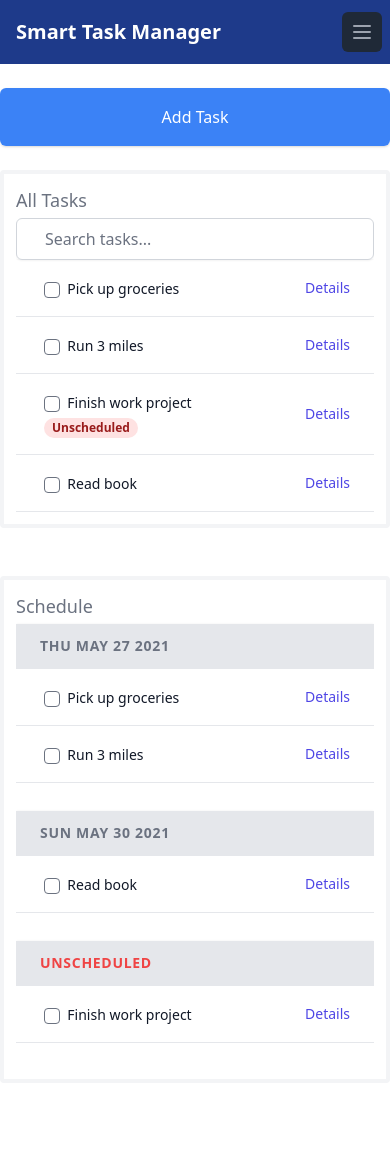
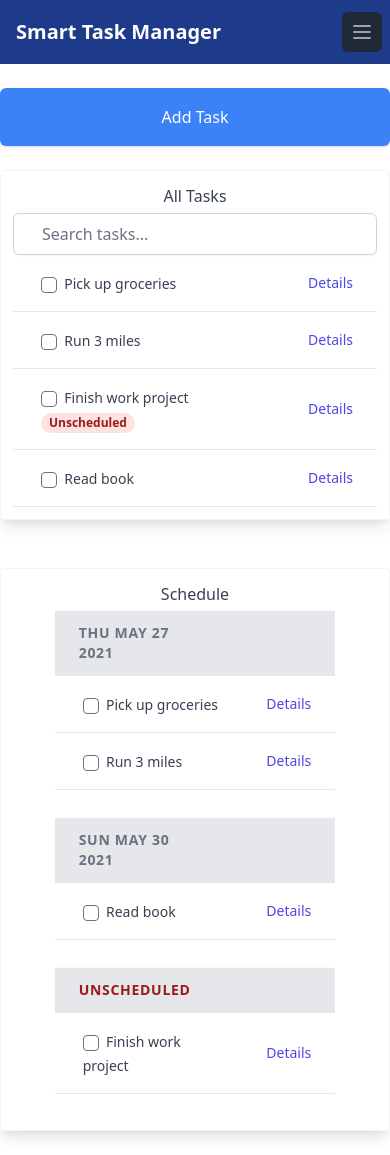
Before and after one commit to chase-mortensen/smart-task-manager, a Vue app in the folder smart-task-manager-app/: page / in a window 390 px wide. Before the commit the page ends 1107 px from the top, so only its background shows below. Built offline with nearby package versions, Linux system fonts and the light colour scheme.

Commit message:
Adding some more styling/responsive changes

```diff
--- a/smart-task-manager-app/src/App.vue
+++ b/smart-task-manager-app/src/App.vue
@@ -19,10 +19,10 @@
         </button>
       </div>
       <div class="grid 2xl:grid-cols-2 sm:grid-cols-1">
-        <div class="max-w-7xl 2xl:min-w-min sm:min-w-full 2xl:ml-auto py-6 sm:px-6 2xl:pl-8 2xl:pr-4 2xl:w-5/6">
-          <div class="rounded border-4 border-gray-100 sm:shadow-lg">
+        <div class="max-w-7xl 3xl:min-w-min sm:min-w-full 2xl:ml-auto py-6 sm:px-6 2xl:pl-8 2xl:pr-4">
+          <div class="rounded border border-gray-100 shadow-lg hover:shadow-xl transition duration-500 ease-in-out">
             <div class="px-3 py-3">
-              <span class="text-lg text-gray-500">
+              <span class="text-gray-700 whitespace-nowrap w-full flex items-center justify-center border border-transparent text-base font-medium">
                 All Tasks
               </span>
               <TaskList />
@@ -30,11 +30,11 @@
           </div>
         </div>
         <!-- <div class="max-w-7xl xl:min-w-min sm:min-w-full xl:mr-auto py-6 sm:px-6 xl:pr-8 xl:pl-4"> -->
-        <div class="max-w-7xl sm:min-w-full 2xl:min-w-min 2xl:mr-auto py-6 sm:px-6 2xl:pr-8 2xl:pl-4 2xl:w-5/6">
+        <div class="max-w-7xl sm:min-w-full 3xl:min-w-min 2xl:mr-auto py-6 sm:px-6 2xl:pr-8 2xl:pl-4">
           <!-- <h2>&nbsp;Schedule</h2> -->
-          <div class="rounded border-4 border-gray-100 sm:shadow-lg">
-            <div class="px-3 py-3">
-              <span class="text-lg text-gray-500">
+          <div class="rounded border border-gray-100 shadow-lg hover:shadow-xl transition duration-500 ease-in-out">
+            <div class="px-3 py-3 justify-items-center">
+              <span class="text-gray-700 whitespace-nowrap w-full flex items-center justify-center border border-transparent text-base font-medium">
                 Schedule
               </span>
               <Schedule />
--- a/smart-task-manager-app/src/components/ScheduleDay.vue
+++ b/smart-task-manager-app/src/components/ScheduleDay.vue
@@ -13,7 +13,7 @@
                 <th v-if="date !== 'unscheduled'" scope="colgroup" class="px-6 py-3 text-left text-sm font-big text-gray-500 uppercase tracking-wider w-1/2">
                   {{ formatDate(date) }}
                 </th>
-                <th v-else scope="colgroup" class="px-6 py-3 text-left text-sm font-big text-red-500 uppercase tracking-wider w-1/3">
+                <th v-else scope="colgroup" class="px-6 py-3 text-left text-sm font-big text-red-800 uppercase tracking-wider w-1/3">
                   Unscheduled
                 </th>
                 <th v-show="!state.isMobile" class="w-1/3"></th>
--- a/smart-task-manager-app/src/components/ScheduleDayItem.vue
+++ b/smart-task-manager-app/src/components/ScheduleDayItem.vue
@@ -6,7 +6,7 @@
         <div class="ml-4">
           <!-- {{ this.isComplete(task.id) }}? -->
           <input type="checkbox" @click="this.$store.commit('switchCompletion', task.id)" class="rounded">
-          <span class="text-sm font-medium text-gray-900">
+          <span class="text-sm font-medium text-gray-700">
             &nbsp;{{ task.name }}
           </span>
         </div>
--- a/smart-task-manager-app/src/components/TaskListItem.vue
+++ b/smart-task-manager-app/src/components/TaskListItem.vue
@@ -5,7 +5,7 @@
         <div class="ml-4">
           <!-- {{ this.isComplete(task.id) }}? -->
             <input type="checkbox" @click="this.$store.commit('switchCompletion', task.id)" class="rounded">
-          <span class="text-sm font-medium text-gray-900">
+          <span class="text-sm font-medium text-gray-700">
             &nbsp;{{ task.name }}&nbsp;
           </span>
           <span v-if="!task.isScheduled" class="px-2 inline-flex text-xs leading-5 font-semibold rounded-full bg-red-100 text-red-800">
```
